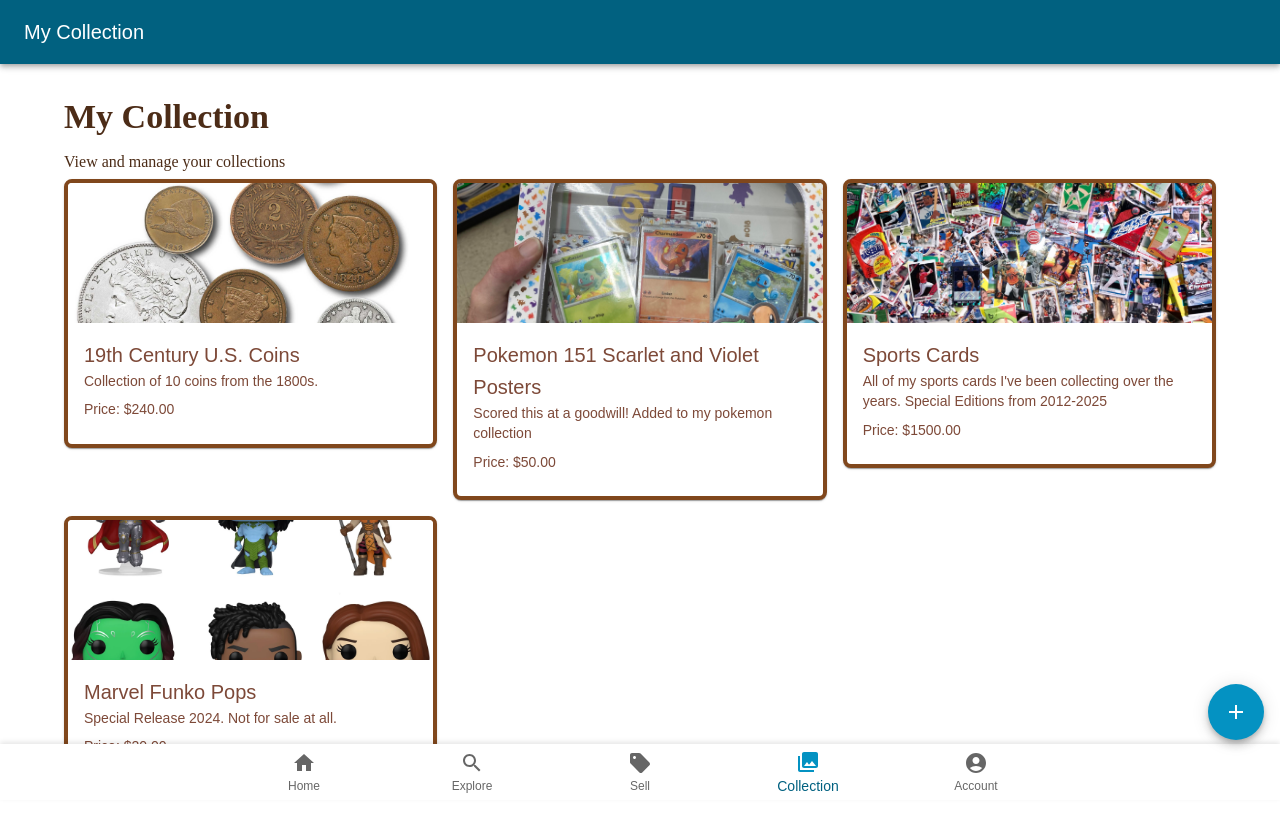
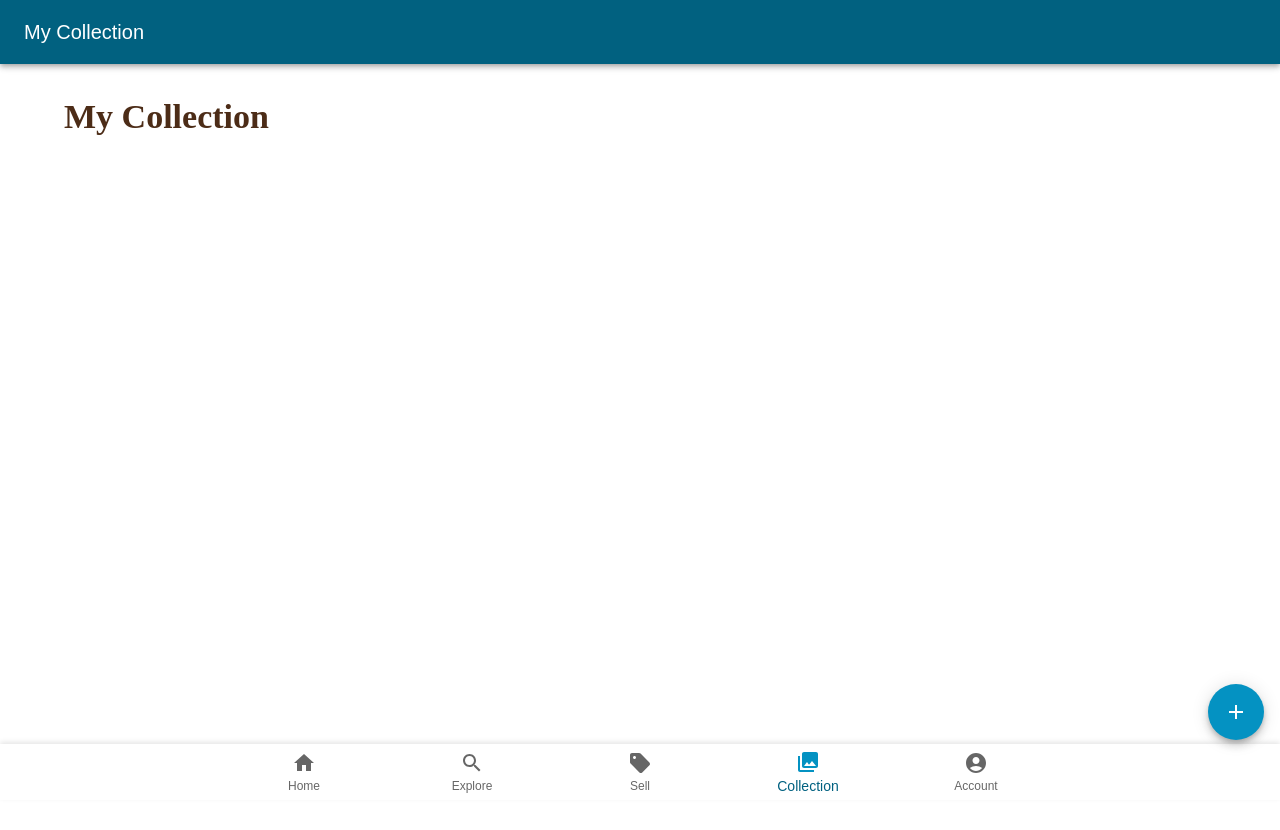
Before and after one commit to saanvidua/CSC484Project, a React (Create React App) app in the folder marketcollector/: page /collection in a window 1280 px wide. Shown: the top 830 px of the page. After the commit the page ends 800 px from the top, so only its background shows below. Built offline with nearby package versions, Linux system fonts and the light colour scheme.

Commit message:
colleciton stays

```diff
--- a/marketcollector/src/pages/Collection.js
+++ b/marketcollector/src/pages/Collection.js
@@ -1,4 +1,4 @@
-import React, { useState } from "react";
+import React, { useState, useEffect } from "react";
 import { useNavigate } from "react-router-dom";
 import Container from "@mui/material/Container";
 import Typography from "@mui/material/Typography";
@@ -8,7 +8,6 @@ import Grid from "@mui/material/Grid";
 import Card from "@mui/material/Card";
 import CardMedia from "@mui/material/CardMedia";
 import CardContent from "@mui/material/CardContent";
-import collectionItemsData from "../data/collectionItemsData";
 import Fab from "@mui/material/Fab";
 import AddIcon from "@mui/icons-material/Add";
 import Dialog from "@mui/material/Dialog";
@@ -18,14 +17,18 @@ import DialogActions from "@mui/material/DialogActions";
 import Button from "@mui/material/Button";
 import TextField from "@mui/material/TextField";
 
+const LOCAL_STORAGE_KEY = "collectionItems"; // Key for local storage
+
 function Collection() {
     const navigate = useNavigate();
 
-    // Move collectionItemsData into state to allow adding items dynamically
-    const [items, setItems] = useState(collectionItemsData);
+    // Load collection items from localStorage or fallback to initial data
+    const [items, setItems] = useState(() => {
+        const storedItems = localStorage.getItem(LOCAL_STORAGE_KEY);
+        return storedItems ? JSON.parse(storedItems) : [];
+    });
 
     const [openDialog, setOpenDialog] = useState(false);
-
     const [newItem, setNewItem] = useState({
         name: "",
         description: "",
@@ -33,9 +36,15 @@ function Collection() {
         image: "",
     });
 
+    // Update localStorage whenever items change
+    useEffect(() => {
+        localStorage.setItem(LOCAL_STORAGE_KEY, JSON.stringify(items));
+    }, [items]);
+
     const handleNavigateToItemDetails = (item) => {
         navigate(`/collection-item/${item.id}`, { state: { item } });
     };
+
     const handleOpenDialog = () => setOpenDialog(true);
     const handleCloseDialog = () => setOpenDialog(false);
 
@@ -56,8 +65,9 @@ function Collection() {
     };
 
     const handleAddItem = () => {
-        const newItemWithId = { ...newItem, id: items.length + 1 };
-        setItems([...items, newItemWithId]);
+        const newItemWithId = { ...newItem, id: Date.now() }; // Unique ID
+        const updatedItems = [...items, newItemWithId];
+        setItems(updatedItems);
         setNewItem({ name: "", description: "", price: "", image: "" });
         setOpenDialog(false);
     };
@@ -72,6 +82,7 @@ function Collection() {
                     </Typography>
                 </Toolbar>
             </AppBar>
+
             {/* Add Item Button */}
             <Fab
                 color="secondary"
@@ -85,17 +96,13 @@ function Collection() {
                 <Typography variant="h4" gutterBottom>
                     My Collection
                 </Typography>
-                <Typography variant="body1" gutterBottom>
-                    View and manage your collections
-                </Typography>
 
                 {/* Display Items */}
                 <Grid container spacing={2}>
                     {items.map((item) => (
                         <Grid item xs={12} sm={6} md={4} key={item.id}>
                             <Card
-                                sx={{ border: '4px solid #80471C',  // Dark brown border
-                                borderRadius: '8px', cursor: "pointer", "&:hover": { boxShadow: 6 } }}
+                                sx={{ border: '4px solid #80471C', borderRadius: '8px', cursor: "pointer", "&:hover": { boxShadow: 6 } }}
                                 onClick={() => handleNavigateToItemDetails(item)}
                             >
                                 <CardMedia component="img" height="140" image={item.image} alt={item.name} />
@@ -109,6 +116,7 @@ function Collection() {
                     ))}
                 </Grid>
             </Container>
+
             {/* Add Item Dialog */}
             <Dialog open={openDialog} onClose={handleCloseDialog}>
                 <DialogTitle>Add New Item</DialogTitle>
```
Lines whose indentation alone changed are shown as unchanged.
